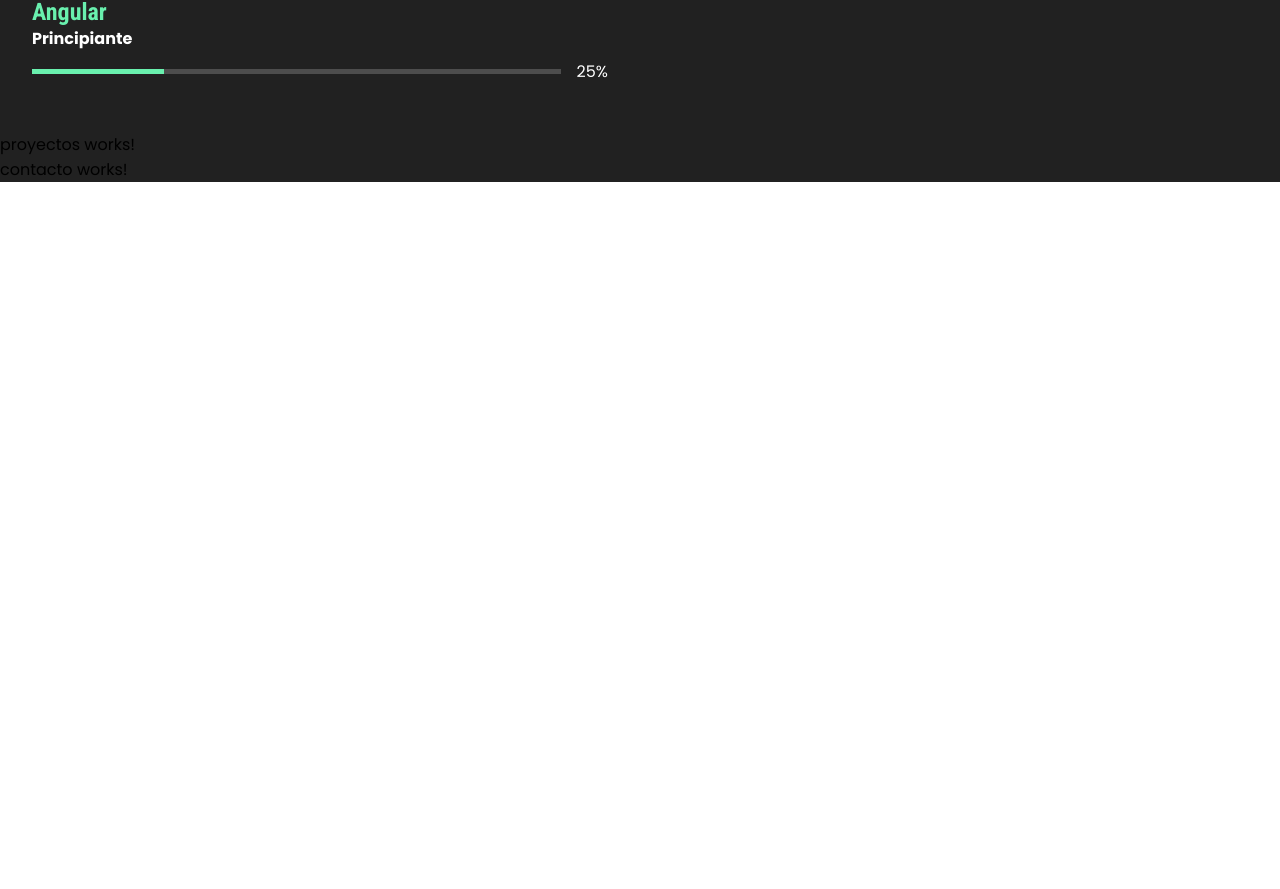
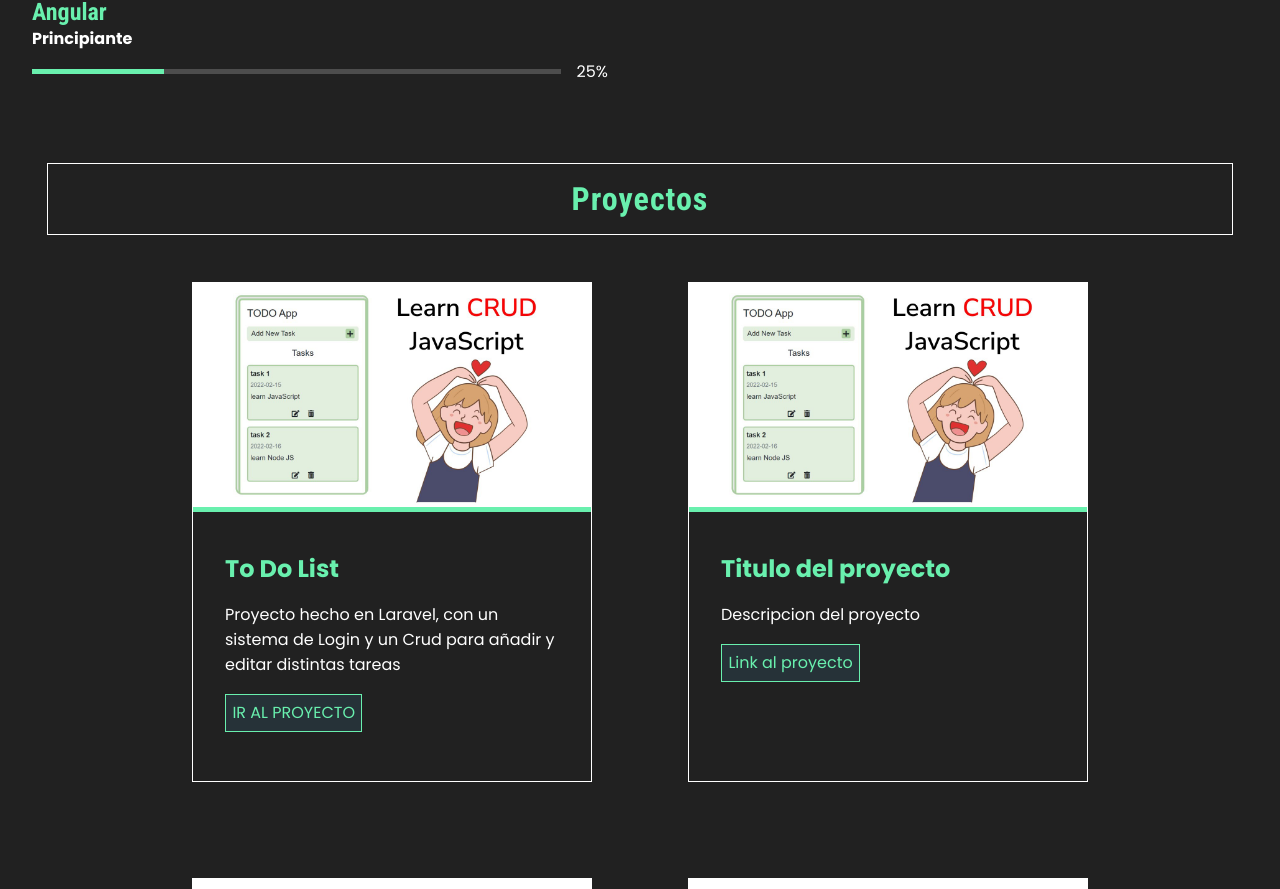
Before and after one commit to JoelTarzan/portfolio, an Angular app: page / in a window 1280 px wide. Shown: the part 2892-3781 px from the top of the page. Before the commit the page ends 3074 px from the top, so only its background shows below. Built offline with nearby package versions, Linux system fonts and the light colour scheme.

Commit message:
Componente Proyectos Creado (No finalizado)

```diff
--- a/src/app/proyectos/proyectos.component.css
+++ b/src/app/proyectos/proyectos.component.css
@@ -0,0 +1,51 @@
+:host {
+  display: block;
+  color: white;
+  padding: 2rem 3rem;
+}
+
+.carrusel {
+  display: flex;
+  flex-wrap: wrap;
+  justify-content: center;
+}
+
+.proyecto {
+  margin: 3rem;
+  width: 400px;
+  height: 500px;
+  border: 1px solid white;
+}
+
+.proyecto img {
+  width: 100%;
+  border-bottom: 5px solid var(--green);
+}
+
+.proyecto_body {
+  padding: 2rem;
+}
+
+h5 {
+  margin-bottom: 1rem;
+  font-size: 1.5rem;
+  color: var(--green);
+}
+
+p {
+  margin-bottom: 1.5rem;
+}
+
+a {
+  border: 1px solid var(--green);
+  padding: 0.4rem;
+  background-color: var(--dark-gray);
+  text-decoration: none;
+  color: var(--green);
+  font-weight: 400;
+}
+
+a:hover {
+  background-color: var(--green);
+  color: var(--dark-gray);
+}
--- a/src/app/proyectos/proyectos.component.html
+++ b/src/app/proyectos/proyectos.component.html
@@ -1 +1,54 @@
-<p>proyectos works!</p>
+<div class="container">
+  <h1>Proyectos</h1>
+
+  <div class="carrusel">
+
+    <div class="proyecto">
+      <img src="../../assets/todoCrud.jpg" alt="">
+      <div class="proyecto_body">
+        <h5>To Do List</h5>
+        <p>Proyecto hecho en Laravel, con un sistema de Login y un Crud para añadir y editar distintas tareas</p>
+        <a href="">IR AL PROYECTO</a>
+      </div>
+    </div>
+
+    <div class="proyecto">
+      <img src="../../assets/todoCrud.jpg" alt="">
+      <div class="proyecto_body">
+        <h5>Titulo del proyecto</h5>
+        <p>Descripcion del proyecto</p>
+        <a href="">Link al proyecto</a>
+      </div>
+    </div>
+
+    <div class="proyecto">
+      <img src="../../assets/todoCrud.jpg" alt="">
+      <div class="proyecto_body">
+        <h5>Titulo del proyecto</h5>
+        <p>Descripcion del proyecto</p>
+        <a href="">Link al proyecto</a>
+      </div>
+    </div>
+
+    <div class="proyecto">
+      <img src="../../assets/todoCrud.jpg" alt="">
+      <div class="proyecto_body">
+        <h5>Titulo del proyecto</h5>
+        <p>Descripcion del proyecto</p>
+        <a href="">Link al proyecto</a>
+      </div>
+    </div>
+    <div class="proyecto">
+      <img src="../../assets/todoCrud.jpg" alt="">
+      <div class="proyecto_body">
+        <h5>Titulo del proyecto</h5>
+        <p>Descripcion del proyecto</p>
+        <a href="">Link al proyecto</a>
+      </div>
+    </div>
+
+
+
+  </div>
+
+</div>
```
Also changed, not shown: src/assets/todoCrud.jpg (added).
